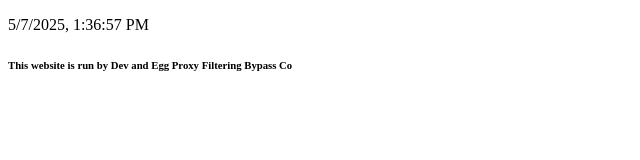
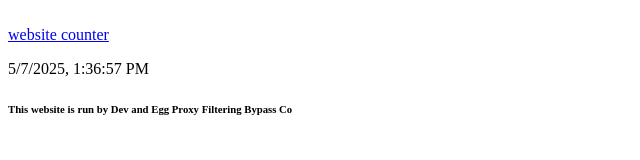
Before and after one commit to PANTHERCITY-lacrosse2020/jake-oettinger.web, a plain HTML site: page index.html in a window 1280 px wide. Shown: the whole page, without its empty margins (0-640 px from the left). Drawn offline with Linux system fonts and the light colour scheme.

Commit message:
Update index.html

```diff
--- a/index.html
+++ b/index.html
@@ -1,7 +1,9 @@
 <!DOCTYPE html>
 <html>
     <head><title>Good morning</title></head>
-    <body><p id="datetime"></p>
+    <body>
+        <div id="sfc28124wtt9exektt6lp31cgkuw776kdx6"></div><script type="text/javascript" src="https://counter4.optistats.ovh/private/counter.js?c=28124wtt9exektt6lp31cgkuw776kdx6&down=async" async></script><br><a href="https://www.freecounterstat.com">website counter</a><noscript><a href="https://www.freecounterstat.com" title="website counter"><img src="https://counter4.optistats.ovh/private/freecounterstat.php?c=28124wtt9exektt6lp31cgkuw776kdx6" border="0" title="website counter" alt="website counter"></a></noscript>
+        <p id="datetime"></p>
 
 <script>
   // Get current date and time
```
